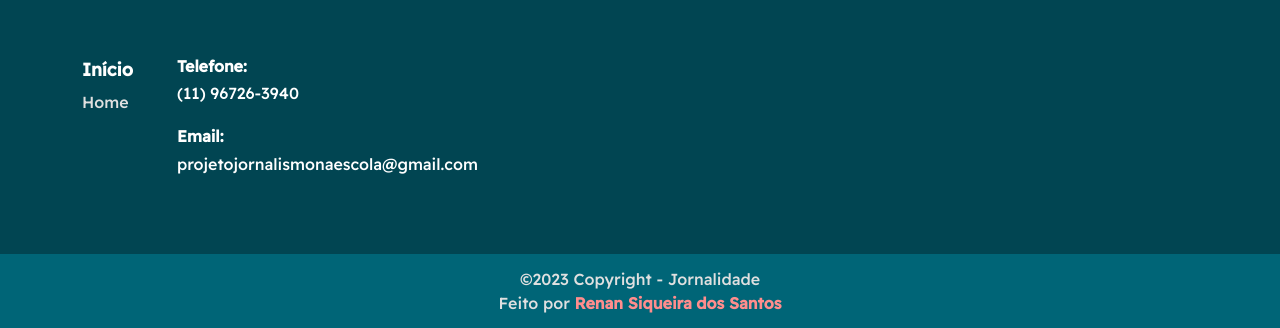
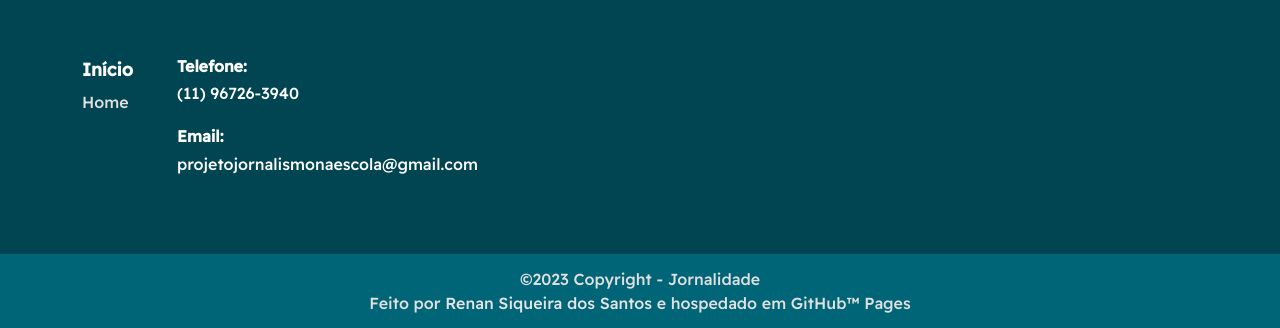
Before and after one commit to jornalidade/projetojornalidade, a PHP site: page / in a window 1280 px wide. Shown: the part 5661-5989 px from the top of the page. Run offline with PHP 8.4, Linux system fonts and the light colour scheme.

Commit message:
Update 12/11

```diff
--- a/assets/css/home.css
+++ b/assets/css/home.css
@@ -300,7 +300,6 @@ body {
 #myFooter .social-networks a:hover {
     text-decoration: none;
 }
-
 #myFooter .btn {
     color: white;
     background-color: #d84b6b;
@@ -311,6 +310,9 @@ body {
     margin: 0 auto;
     margin-top: 10px;
     line-height: 25px;
+}
+#name_footer:hover {
+    text-decoration: underline 1px rgb(209, 209, 209);
 }
 
 /* Ajustes para small-devices */
--- a/index.html
+++ b/index.html
@@ -333,7 +333,7 @@
     </div>
     <div class="footer-copyright">
         <p>©2023 Copyright - Jornalidade<br>
-          Feito por <a href="https://renan397.github.io/Pessoal" target="_blank"><span style="color: rgb(255, 141, 141);"><b>Renan Siqueira dos Santos</b></span></a>
+          Feito por <a href="https://renan397.github.io/Pessoal" target="_blank"><span id="name_footer" style="color: rgb(228, 228, 228);">Renan Siqueira dos Santos</span></a> e hospedado em GitHub™ Pages
         </p>
     </div>
 </footer>
```
